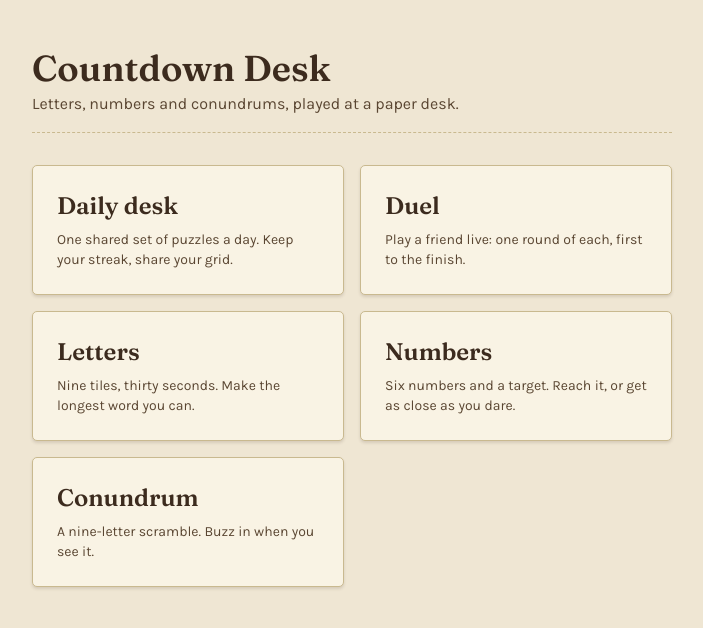
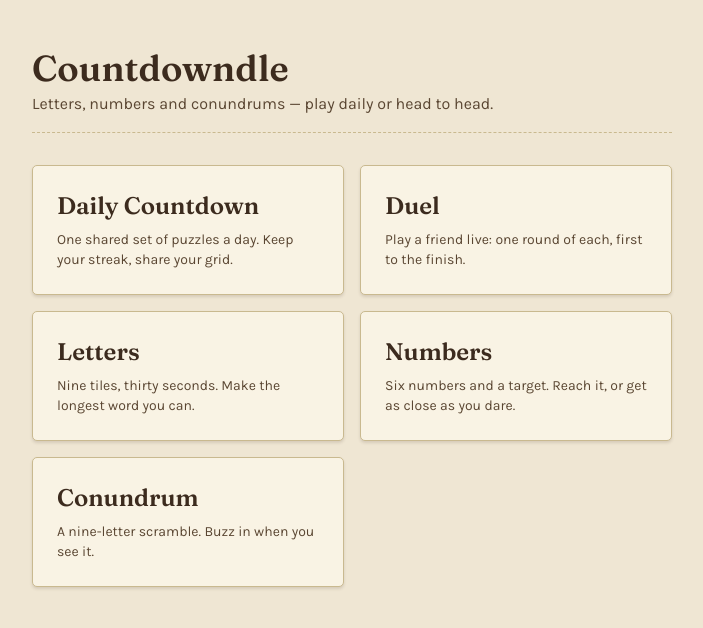
Before and after one commit to brohan2001/countdowndle, a Next.js app: page / in a window 1280 px wide. Shown: the top 628 px of the page, without its empty margins (288-991 px from the left). Built offline with nearby package versions, Linux system fonts and the light colour scheme.

Commit message:
rename: product is Countdowndle, daily mode is Daily Countdown (agy-delegated copy change)

```diff
--- a/app/account/page.tsx
+++ b/app/account/page.tsx
@@ -3,7 +3,7 @@ import { AuthPanel } from "@/components/auth/AuthPanel";
 export default function AccountPage() {
   return (
     <main className="mx-auto flex w-full max-w-2xl flex-col items-center gap-6 px-4 py-8">
-      <h1 className="font-serif text-3xl font-semibold text-ink">Your desk</h1>
+      <h1 className="font-serif text-3xl font-semibold text-ink">Your account</h1>
       <AuthPanel />
     </main>
   );
--- a/app/daily/page.tsx
+++ b/app/daily/page.tsx
@@ -12,7 +12,7 @@ export default function DailyPage() {
 
   return (
     <main className="mx-auto flex w-full max-w-2xl flex-col items-center gap-6 px-4 py-8">
-      <h1 className="font-serif text-3xl font-semibold text-ink">Daily desk</h1>
+      <h1 className="font-serif text-3xl font-semibold text-ink">Daily Countdown</h1>
       {mounted && <DailyGame />}
     </main>
   );
--- a/app/layout.tsx
+++ b/app/layout.tsx
@@ -15,8 +15,8 @@ const karla = Karla({
 });
 
 export const metadata: Metadata = {
-  title: "Countdown Desk",
-  description: "Letters, numbers and conundrums, played at a paper desk.",
+  title: "Countdowndle",
+  description: "Letters, numbers and conundrums — play daily or head to head.",
 };
 
 export default function RootLayout({ children }: LayoutProps<"/">) {
--- a/app/page.tsx
+++ b/app/page.tsx
@@ -4,7 +4,7 @@ import { Panel } from "@/components/ui/Panel";
 const MODES = [
   {
     href: "/daily",
-    title: "Daily desk",
+    title: "Daily Countdown",
     blurb: "One shared set of puzzles a day. Keep your streak, share your grid.",
   },
   {
@@ -34,10 +34,10 @@ export default function Home() {
     <main className="mx-auto flex w-full max-w-2xl flex-col gap-8 px-4 py-12">
       <header className="border-b border-dashed border-tile-edge pb-4">
         <h1 className="font-serif text-4xl font-semibold text-ink">
-          Countdown Desk
+          Countdowndle
         </h1>
         <p className="mt-1 text-ink-soft">
-          Letters, numbers and conundrums, played at a paper desk.
+          Letters, numbers and conundrums — play daily or head to head.
         </p>
       </header>
 
--- a/components/auth/AuthPanel.tsx
+++ b/components/auth/AuthPanel.tsx
@@ -40,7 +40,7 @@ export function AuthPanel() {
           Online play isn&apos;t switched on here
         </p>
         <p className="mt-2 text-sm text-ink-soft">
-          Solo games and the daily desk work without an account.
+          Solo games and the Daily Countdown work without an account.
         </p>
       </Panel>
     );
@@ -87,7 +87,7 @@ function ConfiguredAuthPanel() {
   const trimmedName = displayName.trim().slice(0, 24);
 
   if (loading) {
-    return <p className="text-ink-soft">Checking your desk…</p>;
+    return <p className="text-ink-soft">Checking your account…</p>;
   }
 
   // ---- signed in, anonymous: offer to save progress ----
@@ -154,7 +154,7 @@ function ConfiguredAuthPanel() {
             );
           }}
         >
-          <Field label="Display name" maxLength={24} placeholder="Your name at the desk" value={displayName} onChange={(e) => setDisplayName(e.target.value)} />
+          <Field label="Display name" maxLength={24} placeholder="Your display name" value={displayName} onChange={(e) => setDisplayName(e.target.value)} />
           <Button type="submit" disabled={busy}>
             Play anonymously
           </Button>
--- a/components/daily/DailyGame.tsx
+++ b/components/daily/DailyGame.tsx
@@ -82,7 +82,7 @@ export function DailyGame() {
     return <p className="text-center font-bold text-urgent">{error}</p>;
   }
   if (!assets) {
-    return <p className="text-center text-ink-soft">Setting up today&apos;s desk…</p>;
+    return <p className="text-center text-ink-soft">Setting up today&apos;s puzzles…</p>;
   }
 
   if (!game) {
--- a/components/daily/DailySummary.tsx
+++ b/components/daily/DailySummary.tsx
@@ -30,7 +30,7 @@ export function DailySummary({ dayKey, scores, streaks }: DailySummaryProps) {
   return (
     <Panel className="flex w-full max-w-md flex-col items-center gap-4">
       <h2 className="font-serif text-2xl font-semibold text-ink">
-        Today&apos;s desk is done
+        Today&apos;s Daily Countdown is done
       </h2>
       <p className="font-serif text-4xl font-bold text-ink">{total}</p>
       <dl className="grid grid-cols-2 gap-x-8 text-center">
--- a/components/duel/DuelEntry.tsx
+++ b/components/duel/DuelEntry.tsx
@@ -18,7 +18,7 @@ export function DuelEntry() {
     return (
       <Panel className="w-full max-w-md text-center">
         <p className="font-serif text-xl font-semibold text-ink">Online play isn&apos;t switched on here</p>
-        <p className="mt-2 text-sm text-ink-soft">Solo games and the daily desk work without it.</p>
+        <p className="mt-2 text-sm text-ink-soft">Solo games and the Daily Countdown work without it.</p>
       </Panel>
     );
   }
@@ -65,7 +65,7 @@ export function DuelEntry() {
       </Panel>
       {error && <p role="alert" className="text-center text-sm font-bold text-urgent">{error}</p>}
       <p className="text-center text-sm text-ink-soft">
-        Need a name first? <Link href="/account" className="font-bold text-accent underline">Go to your desk</Link>
+        Need a name first? <Link href="/account" className="font-bold text-accent underline">Go to your account</Link>
       </p>
     </div>
   );
--- a/components/duel/DuelRoom.tsx
+++ b/components/duel/DuelRoom.tsx
@@ -14,13 +14,13 @@ export function DuelRoom({ code }: { code: string }) {
   const view = useDuelMatch(code);
 
   if (view.status === "unconfigured") {
-    return <Notice title="Online play isn't switched on here" body="Solo games and the daily desk work without it." />;
+    return <Notice title="Online play isn't switched on here" body="Solo games and the Daily Countdown work without it." />;
   }
   if (view.status === "loading") return <p className="text-ink-soft">Finding your room…</p>;
   if (view.status === "needs-auth") {
     return (
       <Notice title="Sign in to play a duel" body="Guests are welcome — pick a name and you're in.">
-        <Link href="/account" className="font-bold text-accent underline">Go to your desk</Link>
+        <Link href="/account" className="font-bold text-accent underline">Go to your account</Link>
       </Notice>
     );
   }
--- a/components/ui/Tile.tsx
+++ b/components/ui/Tile.tsx
@@ -2,7 +2,7 @@ import type { ReactNode } from "react";
 
 export interface TileProps {
   children: ReactNode;
-  index?: number; // position on the desk; alternates the hand-placed tilt
+  index?: number; // position on the board; alternates the hand-placed tilt
   selected?: boolean;
   disabled?: boolean;
   empty?: boolean; // an unfilled slot
--- a/lib/daily/share.ts
+++ b/lib/daily/share.ts
@@ -50,5 +50,5 @@ export function formatShare(dateKey: string, scores: DailyScores): string {
     })
     .join("");
 
-  return `Countdown Desk ${dateKey}\n${emojis}`;
+  return `Daily Countdown ${dateKey}\n${emojis}`;
 }
```
Also changed, not shown: 3 other files (tests, documents, lock files or other folders).
